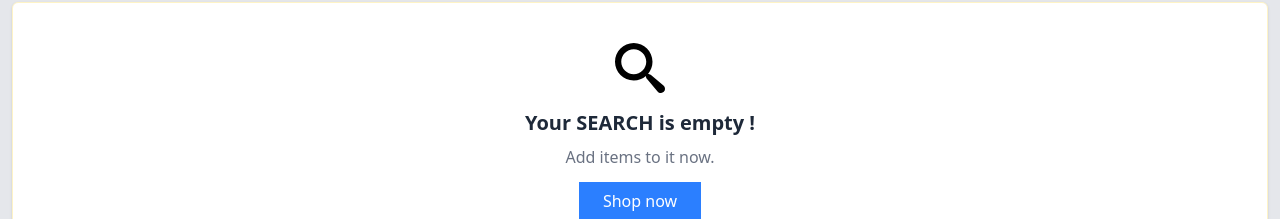
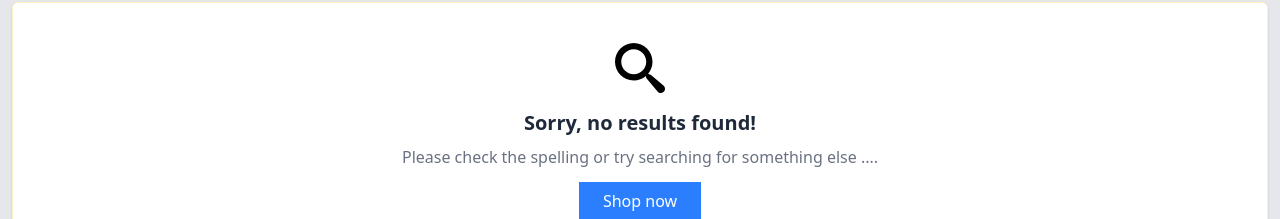
Before and after one commit to m-pratap-13/eCommerce-App, a React (Vite) app: page /search/1 in a window 1280 px wide. Shown: the part 166-385 px from the top of the page. Built offline with nearby package versions, Linux system fonts and the light colour scheme; no server answers.

Commit message:
update : empty card - readme.md

```diff
--- a/src/componenets/EmptyCart.jsx
+++ b/src/componenets/EmptyCart.jsx
@@ -1,6 +1,6 @@
 import { Link } from "react-router-dom";
 
-export default function EmptyCart({ icon, text }) {
+export default function EmptyCart({ icon, result,suggest }) {
   return (
     <>
       <center className="w-full border lg:h-150 border-amber-100 rounded-md shadow-sm p-10 bg-white text-sm md:text-base">
@@ -9,9 +9,9 @@ export default function EmptyCart({ icon, text }) {
           {icon}
         </div>
         <h2 className="text-xl font-semibold text-gray-800">
-          Your {text} is empty !
+          {result}
         </h2>
-        <p className="text-gray-500 mt-2 mb-5">Add items to it now.</p>
+        <p className="text-gray-500 mt-2 mb-5">{suggest}</p>
         <Link
           to="/"
           className="mt-8 px-6 bg-blue-500 text-white py-2 rounded-lg\"
--- a/src/pages/AddToCartPage.jsx
+++ b/src/pages/AddToCartPage.jsx
@@ -17,18 +17,19 @@ function AddToCartPage() {
           <AddToCartItems quantity={quantity} setQuantity={setQuantity} />
         </div>
       ) : (
-        <EmptyCart icon={<BsCartX size={50} className="text-gray-400" />} text="CART"/>
+        <EmptyCart
+          icon={<BsCartX size={50} className="text-gray-400" />}
+          result=" Your CART is empty !"
+          suggest="Explore our wide selection and find something you like"
+        />
       )}
 
       {/* Price Details section */}
       {cartItemsId.length > 0 ? (
-            <div className="w-full lg:w-1/3">
-            <PriceDetails quantity={quantity} />
-          </div>
-      ) : (
-        null
-      )}
-
+        <div className="w-full lg:w-1/3">
+          <PriceDetails quantity={quantity} />
+        </div>
+      ) : null}
     </div>
   );
 }
--- a/src/pages/SearchPage.jsx
+++ b/src/pages/SearchPage.jsx
@@ -19,7 +19,7 @@ function SearchPage() {
       {products.length > 0 ? (
         <SearchItems products={products} />
       ) : (
-        <EmptyCart icon={<ImSearch size={50}/>} text="SEARCH" />
+        <EmptyCart icon={<ImSearch size={50}/>} result="Sorry, no results found!" suggest="Please check the spelling or try searching for something else ...."/>
       )}
     </Container>
   );
--- a/src/pages/WishlistPage.jsx
+++ b/src/pages/WishlistPage.jsx
@@ -5,7 +5,8 @@ import EmptyCart from "../componenets/EmptyCart";
 import { FaHeart } from "react-icons/fa";
 
 function WishlistPage() {
-  const wishlistItemsId = useSelector((state) => state.wishlistId.wishlistItemsId) || [];
+  const wishlistItemsId =
+    useSelector((state) => state.wishlistId.wishlistItemsId) || [];
   return (
     <div className="flex flex-col lg:flex-row gap-4 px-4 py-6 max-w-[1440px] mx-auto">
       {/* Wishlist Items section */}
@@ -16,7 +17,8 @@ function WishlistPage() {
       ) : (
         <EmptyCart
           icon={<FaHeart size={50} className="text-gray-400" />}
-          text="WISHLIST"
+          result=" Empty Wishlist !"
+          suggest="You have no items in your wishlist. Start adding!"
         />
       )}
     </div>
```
Also changed, not shown: 1 other file (tests, documents, lock files or other folders).
